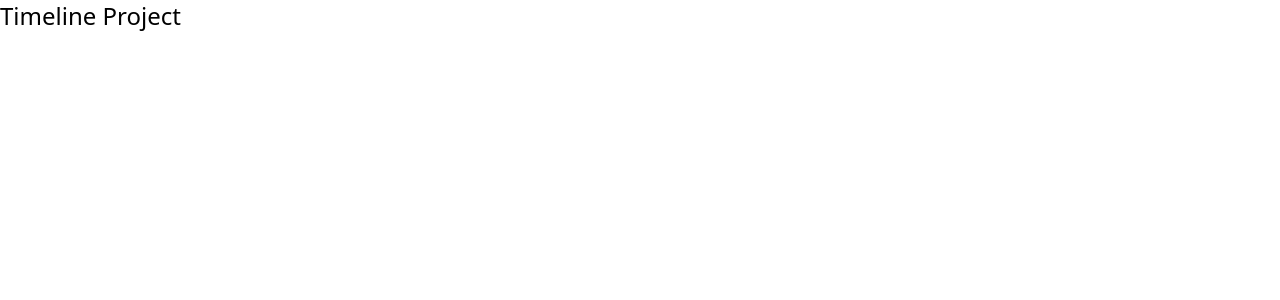
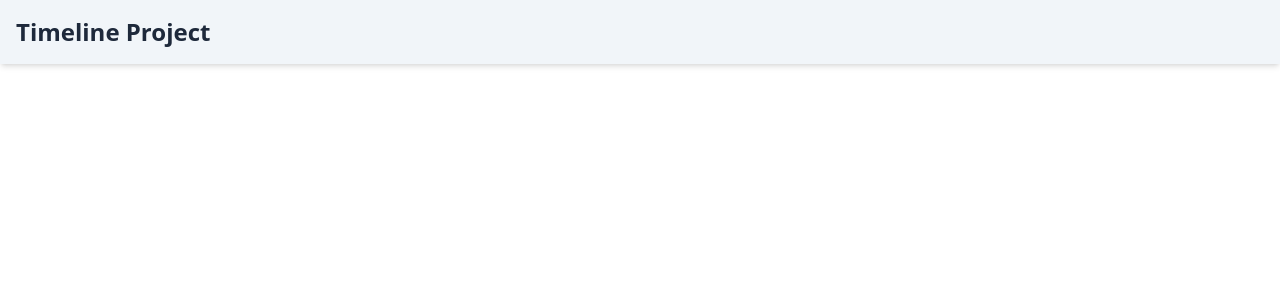
Before and after one commit to manuelbogino95/timeline-challenge, a React (Vite) app: page / in a window 1280 px wide. Shown: the top 300 px of the page. Built offline with nearby package versions, Linux system fonts and the light colour scheme.

Commit message:
Add header

```diff
--- a/src/App.tsx
+++ b/src/App.tsx
@@ -1,7 +1,9 @@
+import { Header } from "./components/Header";
+
 function App() {
 	return (
 		<div>
-			<h1 className="text-2xl">Timeline Project</h1>
+			<Header />
 		</div>
 	);
 }
--- /dev/null
+++ b/src/components/Header/Header.tsx
@@ -0,0 +1,9 @@
+export function Header() {
+	return (
+		<header className="bg-slate-100 shadow-md">
+			<div className="p-4">
+				<h1 className="text-2xl font-bold text-slate-800">Timeline Project</h1>
+			</div>
+		</header>
+	);
+}
--- /dev/null
+++ b/src/components/Header/index.ts
@@ -0,0 +1 @@
+export { Header } from "./Header";
```
